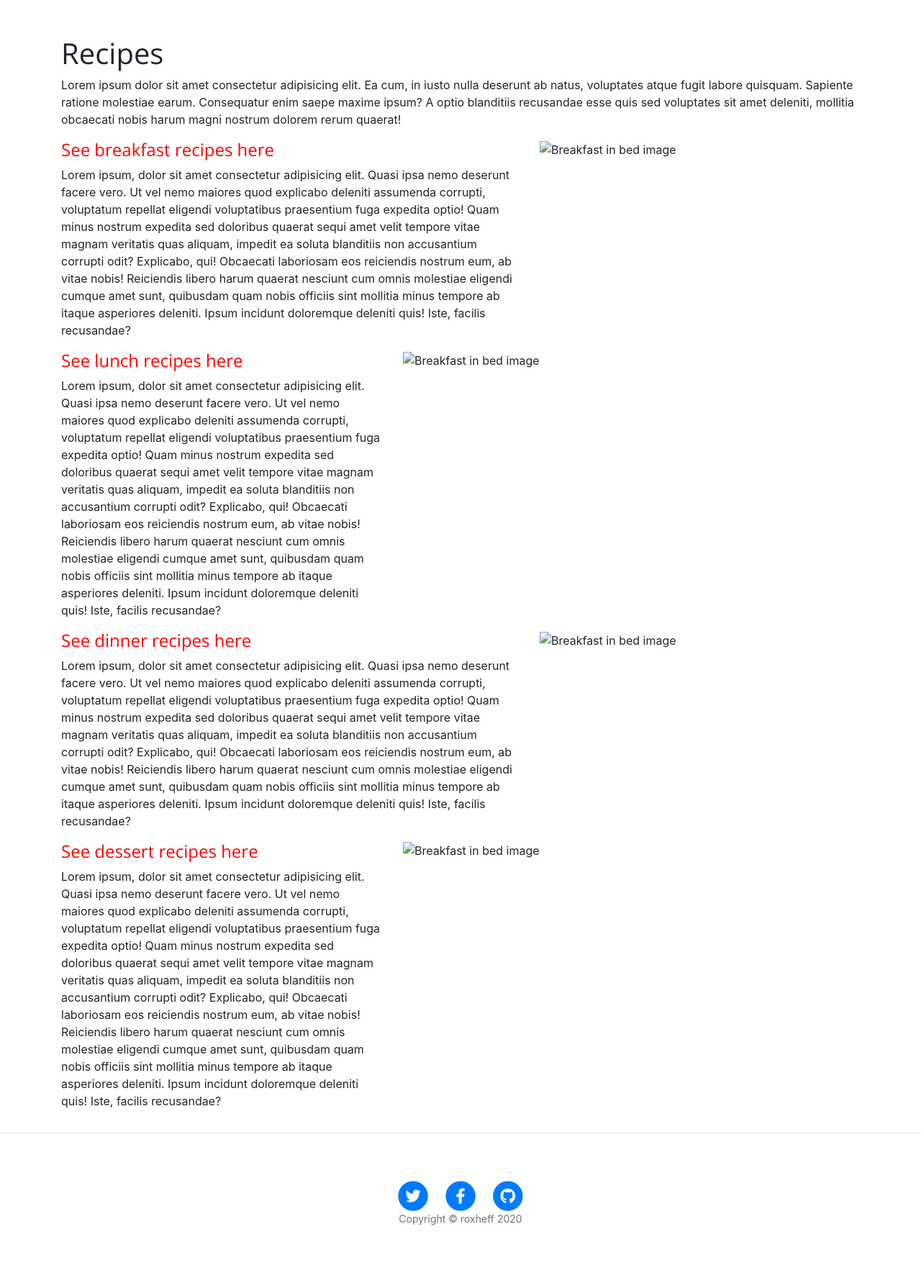
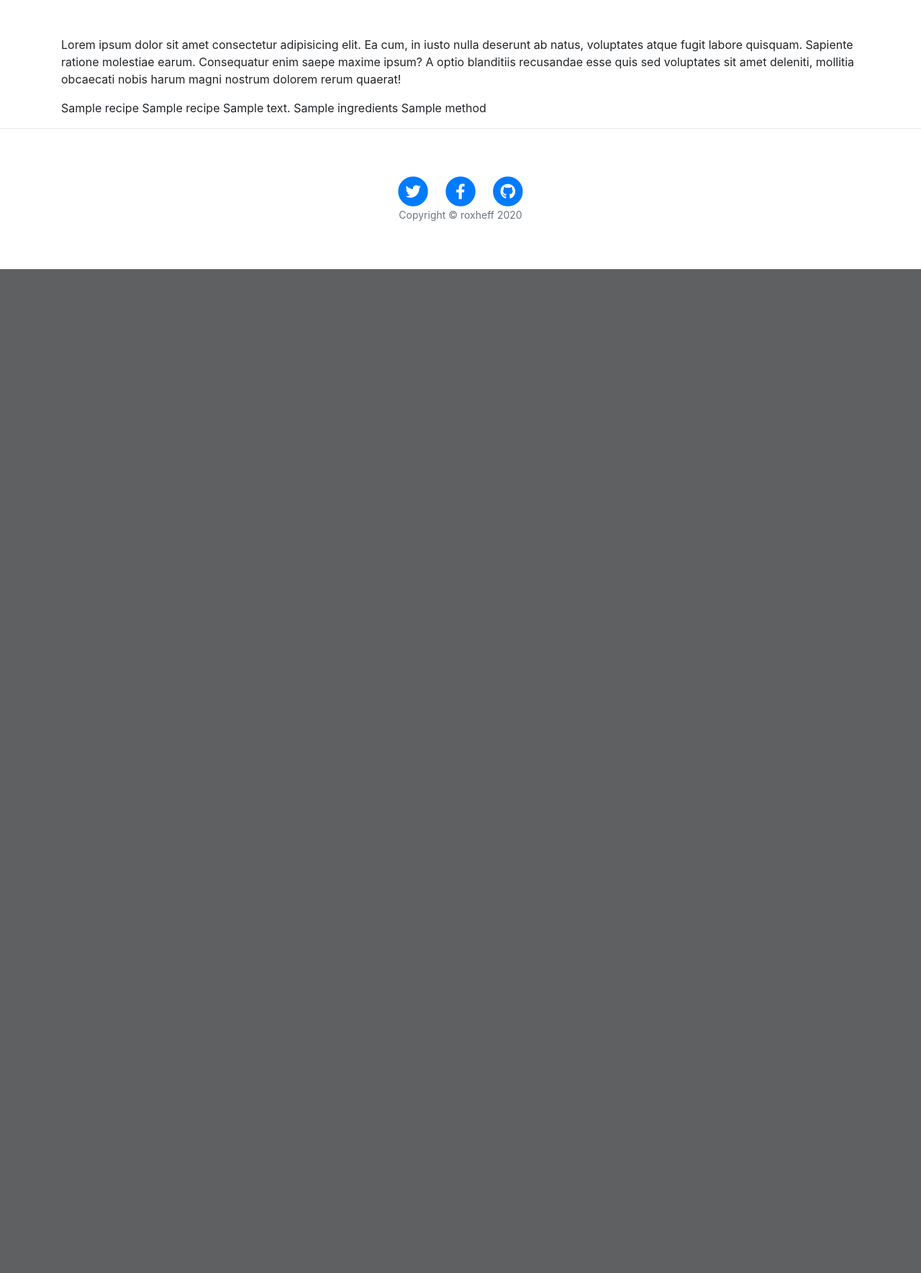
Before and after one commit to roxanahefferon/Milestone_3_CI_Data_Centric_D, a Flask app: page /recipes in a window 1280 px wide. Shown: the part 532-2301 px from the top of the page at 72% size. After the commit the page ends 906 px from the top, so only its background shows below. Run offline with Flask 2, Linux system fonts and the light colour scheme; a database or web service that is not in the repository returns one stand-in record (values such as "Sample title"); some libraries are stand-ins or nearby versions.

Commit message:
connected flask to mongo

```diff
--- a/app.py
+++ b/app.py
@@ -13,13 +13,18 @@ app = Flask(__name__)
 app.config["MONGO_DBNAME"] = os.environ.get('MONGO_DBNAME')
 app.config["MONGO_URI"] = os.environ.get('MONGO_URI')
 
-
 app.secret_key = "grubs_key"
 
+mongo = PyMongo(app)
 
 @app.route("/")
 def index():
     return render_template("index.html")
+
+
+@app.route('/recipes')
+def recipes():
+    return render_template("recipes.html", recipe=mongo.db.recipe.find())
 
 
 @app.route("/register")
@@ -53,11 +58,6 @@ def courses_option(option_name):
     return render_template("selected.html", option=option)
 
 
-@app.route("/recipes")
-def recipes():
-    return render_template("recipes.html", view_name="Recipes")
-
-
 @app.route('/get_in_touch', methods=["GET", "POST"])
 def get_in_touch():
     if request.method == "POST":
--- a/templates/recipes.html
+++ b/templates/recipes.html
@@ -19,70 +19,22 @@
     A optio blanditiis recusandae esse quis sed voluptates sit amet deleniti, mollitia obcaecati nobis
     harum magni nostrum dolorem rerum quaerat!</p>
 
-    <div class="row featurette">
-        <div class="col-md-7">
-            <h4>See breakfast recipes here</h4>
-                <p>Lorem ipsum, dolor sit amet consectetur adipisicing elit. Quasi ipsa nemo deserunt facere vero.
-                Ut vel nemo maiores quod explicabo deleniti assumenda corrupti, voluptatum repellat eligendi voluptatibus praesentium
-                fuga expedita optio! Quam minus nostrum expedita sed doloribus quaerat sequi amet velit tempore vitae magnam veritatis
-                quas aliquam, impedit ea soluta blanditiis non accusantium corrupti odit? Explicabo, qui! Obcaecati laboriosam eos
-                reiciendis nostrum eum, ab vitae nobis! Reiciendis libero harum quaerat nesciunt cum omnis molestiae eligendi cumque
-                amet sunt, quibusdam quam nobis officiis sint
-                mollitia minus tempore ab itaque asperiores deleniti. Ipsum incidunt doloremque deleniti quis! Iste, facilis recusandae?</p>
+    {% for recipe in recipe %}
+        {{recipe.recipe_name}}
+        {{recipe.category_name}}
+        {{recipe.recipe_description}}
+        {{recipe.ingredients}}
+        {{recipe.method}}
+        {{recipe.is_vegetarian}}
+    {% endfor %}
 
-        </div>
-        <div class="col-md-5">
-            <img source="./assets/images/breakfast1.jpg" alt="Breakfast in bed image">
-        </div>
-    </div>
 
-    <div class="row featurette">
-        <div class="col-md-5">
-            <h4>See lunch recipes here</h4>
-                <p>Lorem ipsum, dolor sit amet consectetur adipisicing elit. Quasi ipsa nemo deserunt facere vero.
-                Ut vel nemo maiores quod explicabo deleniti assumenda corrupti, voluptatum repellat eligendi voluptatibus praesentium
-                fuga expedita optio! Quam minus nostrum expedita sed doloribus quaerat sequi amet velit tempore vitae magnam veritatis
-                quas aliquam, impedit ea soluta blanditiis non accusantium corrupti odit? Explicabo, qui! Obcaecati laboriosam eos
-                reiciendis nostrum eum, ab vitae nobis! Reiciendis libero harum quaerat nesciunt cum omnis molestiae eligendi cumque
-                amet sunt, quibusdam quam nobis officiis sint
-                mollitia minus tempore ab itaque asperiores deleniti. Ipsum incidunt doloremque deleniti quis! Iste, facilis recusandae?</p>
-        </div>
-        <div class="col-md-7">
-            <img source="./assets/images/breakfast1.jpg" alt="Breakfast in bed image">
-        </div>
-    </div>
 
-    <div class="row featurette">
-        <div class="col-md-7">
-            <h4>See dinner recipes here</h4>
-                <p>Lorem ipsum, dolor sit amet consectetur adipisicing elit. Quasi ipsa nemo deserunt facere vero.
-                Ut vel nemo maiores quod explicabo deleniti assumenda corrupti, voluptatum repellat eligendi voluptatibus praesentium
-                fuga expedita optio! Quam minus nostrum expedita sed doloribus quaerat sequi amet velit tempore vitae magnam veritatis
-                quas aliquam, impedit ea soluta blanditiis non accusantium corrupti odit? Explicabo, qui! Obcaecati laboriosam eos
-                reiciendis nostrum eum, ab vitae nobis! Reiciendis libero harum quaerat nesciunt cum omnis molestiae eligendi cumque
-                amet sunt, quibusdam quam nobis officiis sint
-                mollitia minus tempore ab itaque asperiores deleniti. Ipsum incidunt doloremque deleniti quis! Iste, facilis recusandae?</p>
-        </div>
-        <div class="col-md-5">
-            <img source="assets/images/breakfast1.jpg" alt="Breakfast in bed image">
-        </div>
-    </div>
 
-    <div class="row featurette">
-        <div class="col-md-5">
-            <h4>See dessert recipes here</h4>
-                <p>Lorem ipsum, dolor sit amet consectetur adipisicing elit. Quasi ipsa nemo deserunt facere vero.
-                Ut vel nemo maiores quod explicabo deleniti assumenda corrupti, voluptatum repellat eligendi voluptatibus praesentium
-                fuga expedita optio! Quam minus nostrum expedita sed doloribus quaerat sequi amet velit tempore vitae magnam veritatis
-                quas aliquam, impedit ea soluta blanditiis non accusantium corrupti odit? Explicabo, qui! Obcaecati laboriosam eos
-                reiciendis nostrum eum, ab vitae nobis! Reiciendis libero harum quaerat nesciunt cum omnis molestiae eligendi cumque
-                amet sunt, quibusdam quam nobis officiis sint
-                mollitia minus tempore ab itaque asperiores deleniti. Ipsum incidunt doloremque deleniti quis! Iste, facilis recusandae?</p>
-        </div>
-        <div class="col-md-7">
-            <img source="./assets/images/breakfast1.jpg" alt="Breakfast in bed image">
-        </div>
-    </div>
+
+
+
+
 
 {% endblock %}
 
```
